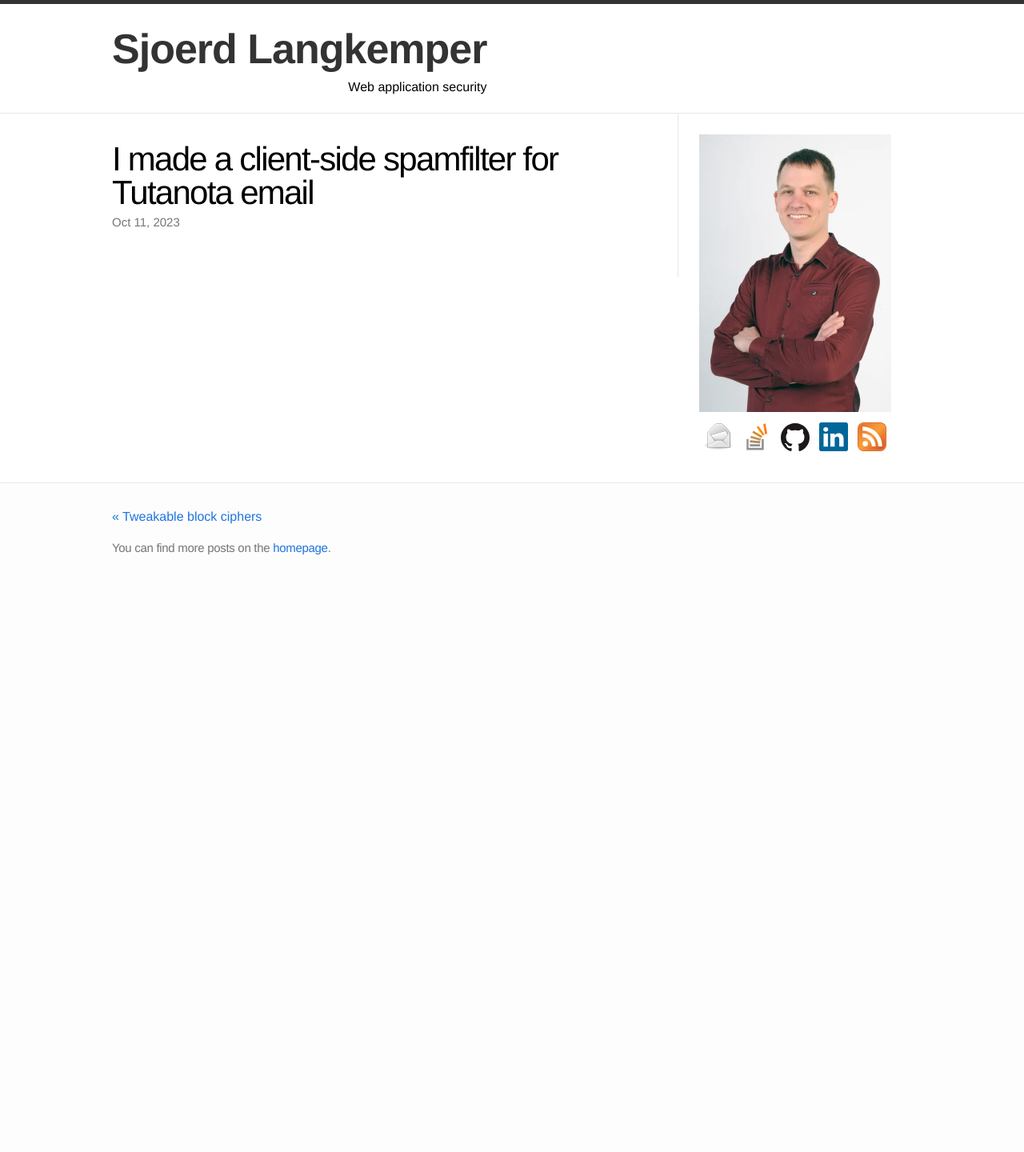
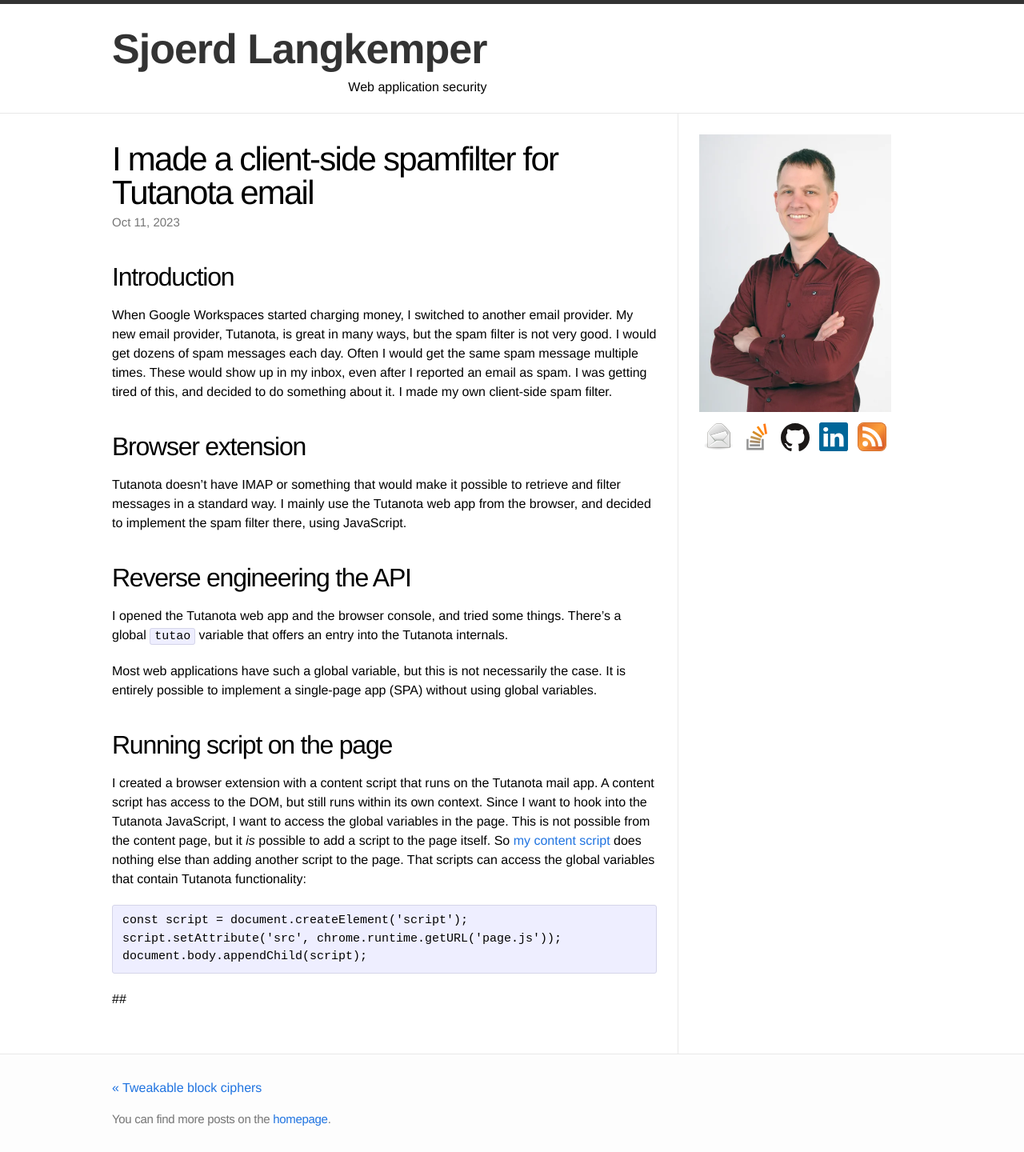
Before and after one commit to Sjord/Sjord.github.io, a Jekyll site: the page built from _posts/2023-09-15-client-side-spamfilter-for-tutanota.md, in a window 1280 px wide. Shown: the whole page at 80% size. Built offline with Jekyll 4.4.1, drawn with Linux system fonts in a browser that asks for light colours; before the commit the page ends 900 px from its top, so only the background shows below that.

Commit message:
Write some more about spam filter

````diff
--- a/_posts/2023-09-15-client-side-spamfilter-for-tutanota.md
+++ b/_posts/2023-09-15-client-side-spamfilter-for-tutanota.md
@@ -6,3 +6,29 @@
 ---
 
 <!-- Photo source: own work -->
+
+## Introduction
+
+When Google Workspaces started charging money, I switched to another email provider. My new email provider, Tutanota, is great in many ways, but the spam filter is not very good. I would get dozens of spam messages each day. Often I would get the same spam message multiple times. These would show up in my inbox, even after I reported an email as spam. I was getting tired of this, and decided to do something about it. I made my own client-side spam filter.
+
+## Browser extension
+
+Tutanota doesn't have IMAP or something that would make it possible to retrieve and filter messages in a standard way. I mainly use the Tutanota web app from the browser, and decided to implement the spam filter there, using JavaScript.
+
+## Reverse engineering the API
+
+I opened the Tutanota web app and the browser console, and tried some things. There's a global `tutao` variable that offers an entry into the Tutanota internals.
+
+Most web applications have such a global variable, but this is not necessarily the case. It is entirely possible to implement a single-page app (SPA) without using global variables.
+
+## Running script on the page
+
+I created a browser extension with a content script that runs on the Tutanota mail app. A content script has access to the DOM, but still runs within its own context. Since I want to hook into the Tutanota JavaScript, I want to access the global variables in the page. This is not possible from the content page, but it *is* possible to add a script to the page itself. So [my content script](https://github.com/Sjord/tutanospam/blob/main/tutanospam/content.js) does nothing else than adding another script to the page. That scripts can access the global variables that contain Tutanota functionality:
+
+```
+const script = document.createElement('script');
+script.setAttribute('src', chrome.runtime.getURL('page.js'));
+document.body.appendChild(script);
+```
+
+##
````
